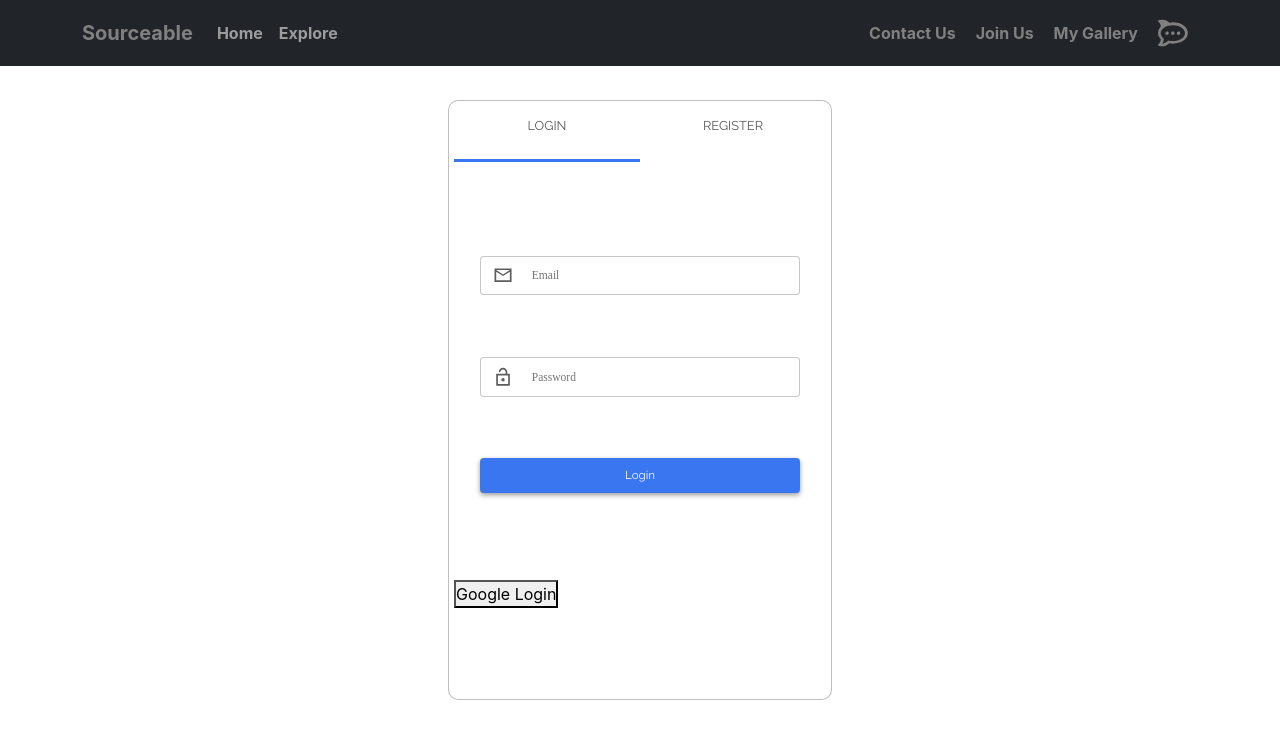
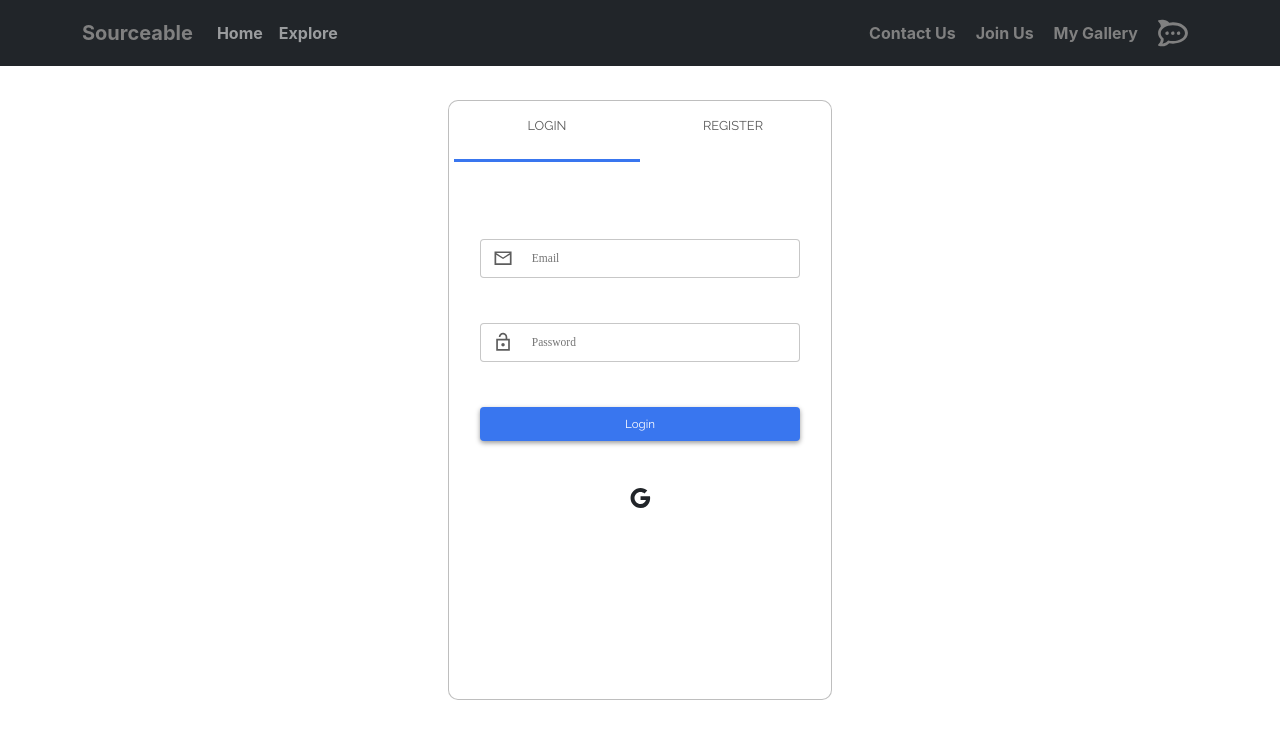
Before and after one commit to Sourceable-org/Sourceable-Website, a React (Create React App) app: page /join in a window 1280 px wide. Shown: the top 738 px of the page. Built offline with nearby package versions, Linux system fonts and the light colour scheme; no server answers; a web font is replaced by a local one.

Commit message:
Fixed bug in signIn and login using google

```diff
--- a/src/App.js
+++ b/src/App.js
@@ -31,7 +31,7 @@ const App = () => {
 			</Suspense>
 
 			<Routes>
-				<Route exact path='/explore' component={null}></Route>
+				<Route exact path='/explore' element={null}></Route>
 				<Route path='/' element={<Footer />}></Route>
 				<Route path='/mygallery' element={<Footer />}></Route>
 			</Routes>
--- a/src/Components/JoinUs/JoinUs.js
+++ b/src/Components/JoinUs/JoinUs.js
@@ -17,6 +17,7 @@ import {
 	updateDoc,
 } from 'firebase/firestore';
 import React, { useRef, useState } from 'react';
+import GoogleIcon from '@mui/icons-material/Google';
 import { useNavigate } from 'react-router-dom';
 import '../Firebase/Firebase';
 import googleSignInProvider from '../Firebase/GoogleProvider';
@@ -154,7 +155,9 @@ const JoinUs = () => {
 	};
 
 	// function to handle login process using google accounts
-	const handleGoogleLogin = () => {
+	const handleGoogleLogin = (event) => {
+		event.preventDefault();
+
 		// pass the auth and google provider object to the signInWithPopup
 		signInWithPopup(auth, googleSignInProvider)
 			.then(async (result) => {
@@ -236,8 +239,8 @@ const JoinUs = () => {
 						className='loginBtn'
 						//
 					/>
+					<GoogleIcon onClick={handleGoogleLogin}> </GoogleIcon>
 				</form>
-				<button onClick={handleGoogleLogin}> Google Login </button>
 				{/* Register form */}
 				<form
 					className='signUpForm'
@@ -281,6 +284,7 @@ const JoinUs = () => {
 						value='Register'
 						className='signUpBtn'
 					/>
+					<GoogleIcon onClick={handleGoogleLogin}> </GoogleIcon>
 				</form>{' '}
 			</div>
 		</div>
```
